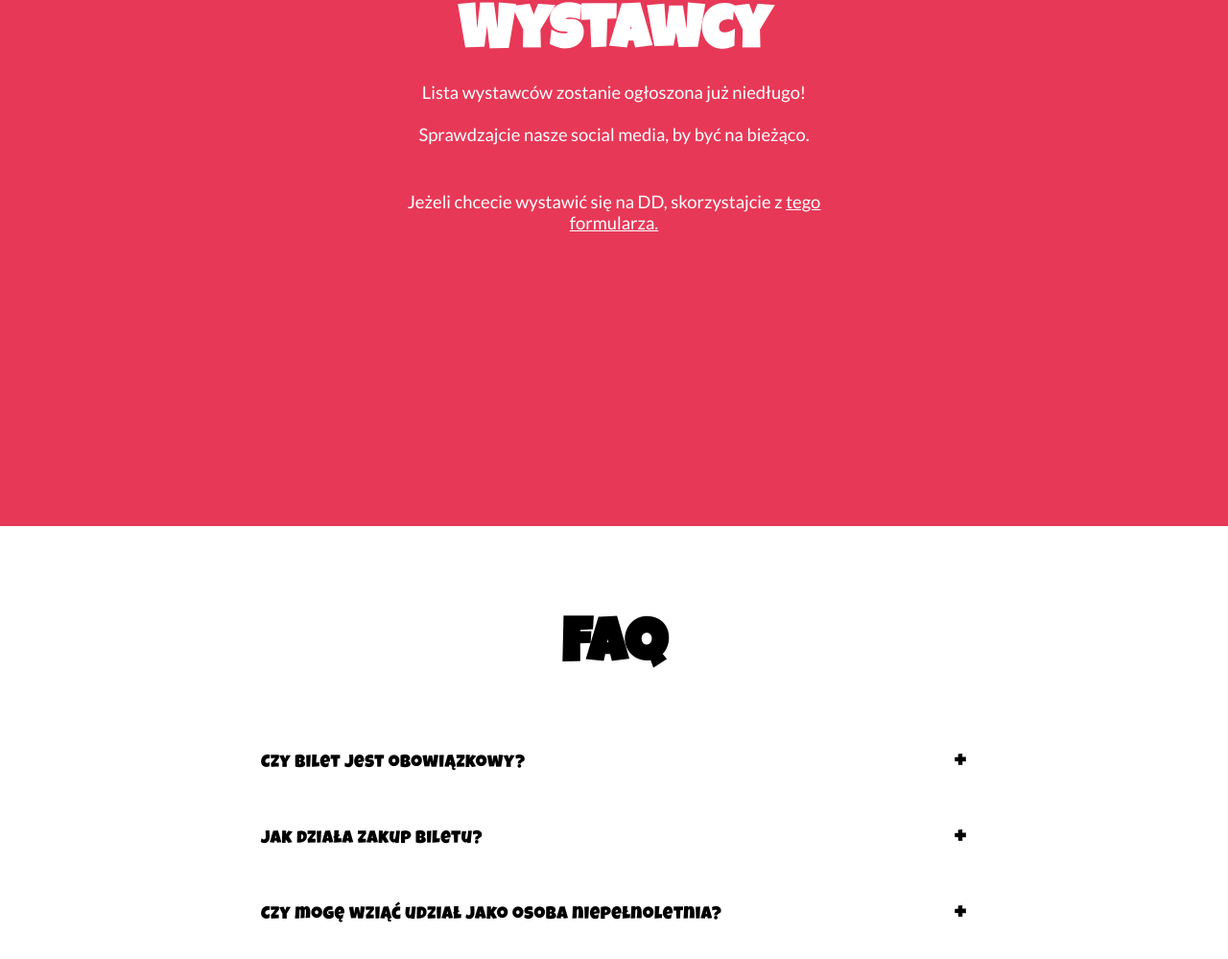
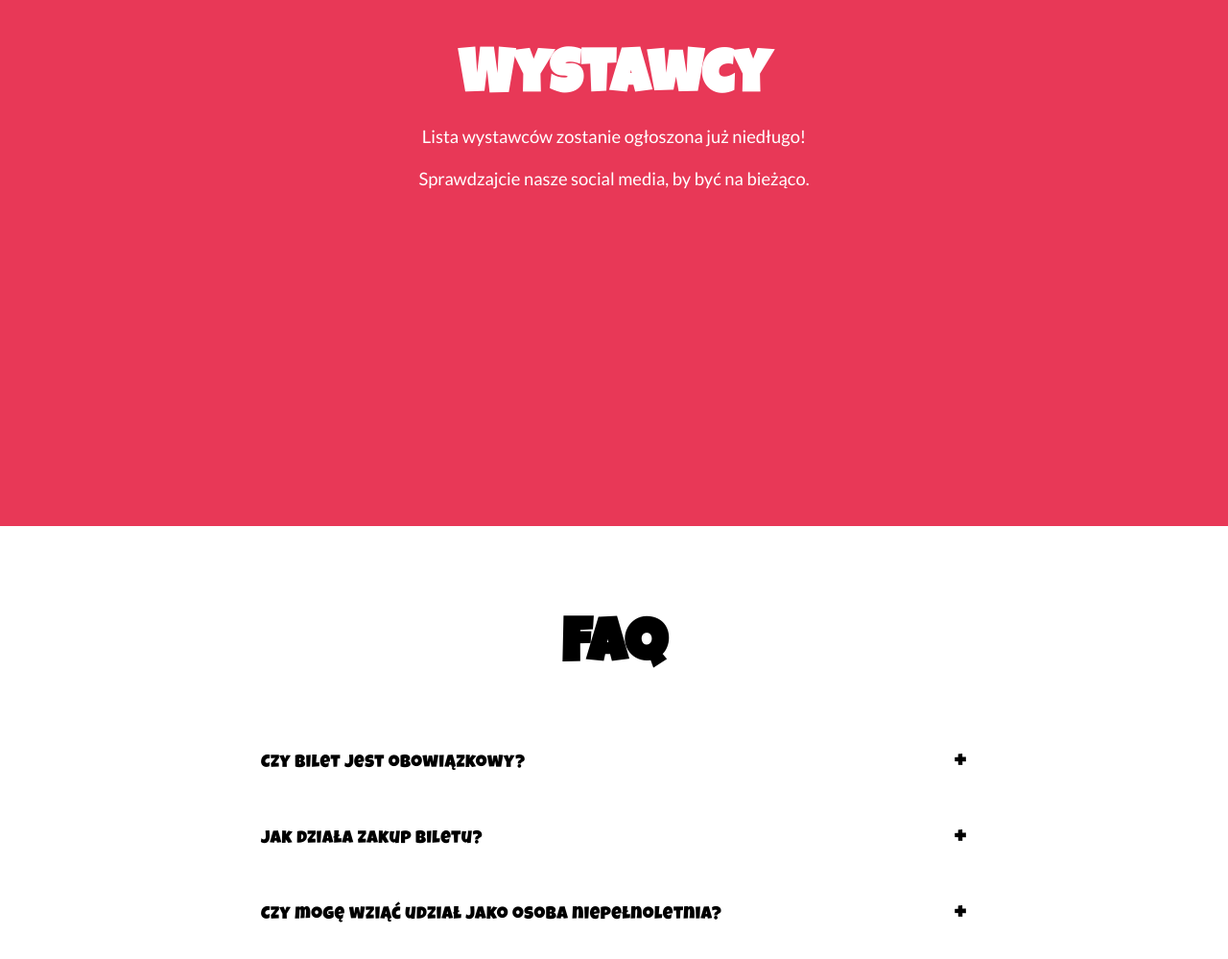
Before and after one commit to Bartor/wroof-info, a plain HTML site: page index.html in a window 1280 px wide. Shown: the part 5380-6379 px from the top of the page at 96% size. Drawn offline with nearby package versions, Linux system fonts and the light colour scheme; animation ran at ten frames a second.

Commit message:
remove dd recruitment

```diff
--- a/index.html
+++ b/index.html
@@ -355,12 +355,6 @@
           <br />
           Sprawdzajcie nasze social media, by być na bieżąco.
         </p>
-        <p class="tickets-subtitle fade-in">
-          Jeżeli chcecie wystawić się na DD, skorzystajcie z
-          <a href="https://forms.gle/Z7HPJ4EkndCHxgom6" target="_blank"
-            >tego formularza.</a
-          >
-        </p>
         <div class="dealers-grid" id="dealersGrid"></div>
       </div>
     </section>
```
